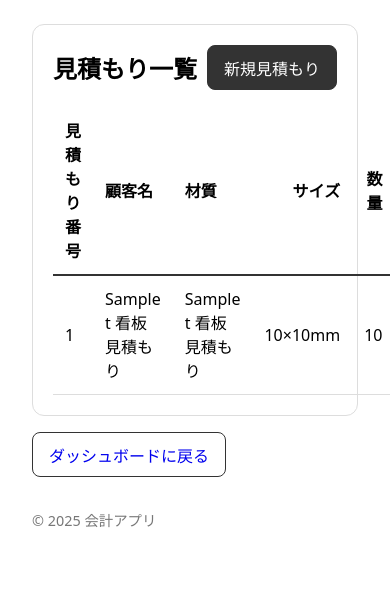
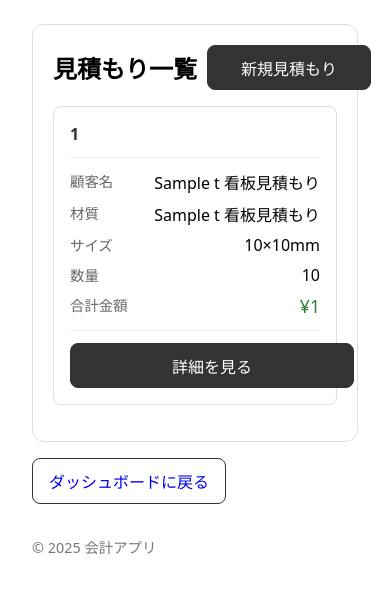
Before and after one commit to system-asayama/signboard-creation-app, a Flask app: page /signboard/ in a window 390 px wide; the page is wider, and only the part inside the window is pictured. Shown: the part 78-672 px from the top of that part. Run offline with Flask 3, Linux system fonts and the light colour scheme; the visitor is signed in with stand-in values (Sample User, id 1); tables that the repository leaves empty hold one stand-in row (values such as "Sample post"); a database or web service that is not in the repository returns one stand-in record (values such as "Sample title"); some libraries are stand-ins or nearby versions.

Commit message:
見積もり一覧画面をスマホ対応（レスポンシブデザイン）に修正

```diff
--- a/app/templates/signboard_estimates.html
+++ b/app/templates/signboard_estimates.html
@@ -4,10 +4,95 @@
 {% block header %}看板見積もり一覧{% endblock %}
 
 {% block content %}
+<style>
+  /* スマホ対応のスタイル */
+  @media (max-width: 768px) {
+    .desktop-table {
+      display: none;
+    }
+    .mobile-cards {
+      display: block;
+    }
+    .header-buttons {
+      flex-direction: column;
+      gap: 0.5rem;
+    }
+    .header-buttons a {
+      width: 100%;
+      text-align: center;
+    }
+  }
+
+  @media (min-width: 769px) {
+    .desktop-table {
+      display: table;
+    }
+    .mobile-cards {
+      display: none;
+    }
+  }
+
+  .estimate-card {
+    border: 1px solid #ddd;
+    border-radius: 8px;
+    padding: 1rem;
+    margin-bottom: 1rem;
+    background: white;
+  }
+
+  .estimate-card-header {
+    display: flex;
+    justify-content: space-between;
+    align-items: center;
+    margin-bottom: 0.75rem;
+    padding-bottom: 0.75rem;
+    border-bottom: 1px solid #eee;
+  }
+
+  .estimate-number {
+    font-weight: bold;
+    font-size: 1rem;
+    color: #333;
+  }
+
+  .estimate-status {
+    padding: 0.25rem 0.5rem;
+    border-radius: 4px;
+    font-size: 0.85rem;
+  }
+
+  .estimate-card-body {
+    display: flex;
+    flex-direction: column;
+    gap: 0.5rem;
+  }
+
+  .estimate-row {
+    display: flex;
+    justify-content: space-between;
+  }
+
+  .estimate-label {
+    color: #666;
+    font-size: 0.9rem;
+  }
+
+  .estimate-value {
+    font-weight: 500;
+    text-align: right;
+  }
+
+  .estimate-actions {
+    margin-top: 0.75rem;
+    padding-top: 0.75rem;
+    border-top: 1px solid #eee;
+  }
+</style>
+
 <div class="card">
-  <div style="display: flex; justify-content: space-between; align-items: center; margin-bottom: 1rem;">
+  <div style="display: flex; justify-content: space-between; align-items: center; margin-bottom: 1rem; flex-wrap: wrap; gap: 0.5rem;">
     <h2 style="margin: 0;">見積もり一覧</h2>
-    <div>
+    <div class="header-buttons" style="display: flex; gap: 0.5rem;">
       {% if session.get('role') == 'tenant_admin' %}
       <a href="{{ url_for('signboard.materials') }}" class="btn">材質Master</a>
       {% endif %}
@@ -16,7 +101,9 @@
   </div>
 
   {% if estimates %}
-  <table style="width: 100%; border-collapse: collapse; margin-top: 1rem;">
+  <!-- デスクトップ用テーブル -->
+  <div style="overflow-x: auto;">
+    <table class="desktop-table" style="width: 100%; border-collapse: collapse; margin-top: 1rem; min-width: 800px;">
       <thead>
         <tr style="border-bottom: 2px solid #333;">
           <th style="padding: 0.75rem; text-align: left;">見積もり番号</th>
@@ -56,6 +143,55 @@
         {% endfor %}
       </tbody>
     </table>
+  </div>
+
+  <!-- スマホ用カード表示 -->
+  <div class="mobile-cards">
+    {% for est in estimates %}
+    <div class="estimate-card">
+      <div class="estimate-card-header">
+        <div class="estimate-number">{{ est[1] }}</div>
+        <div class="estimate-status" style="
+          {% if est[7] == 'draft' %}background: #e3f2fd; color: #1565c0;
+          {% elif est[7] == 'sent' %}background: #fff3e0; color: #e65100;
+          {% elif est[7] == 'approved' %}background: #e8f5e9; color: #2e7d32;
+          {% elif est[7] == 'rejected' %}background: #ffebee; color: #c62828;
+          {% endif %}">
+          {% if est[7] == 'draft' %}下書き
+          {% elif est[7] == 'sent' %}送信済
+          {% elif est[7] == 'approved' %}承認済
+          {% elif est[7] == 'rejected' %}却下
+          {% endif %}
+        </div>
+      </div>
+      <div class="estimate-card-body">
+        <div class="estimate-row">
+          <span class="estimate-label">顧客名</span>
+          <span class="estimate-value">{{ est[2] or '-' }}</span>
+        </div>
+        <div class="estimate-row">
+          <span class="estimate-label">材質</span>
+          <span class="estimate-value">{{ est[9] }}</span>
+        </div>
+        <div class="estimate-row">
+          <span class="estimate-label">サイズ</span>
+          <span class="estimate-value">{{ est[3]|int }}×{{ est[4]|int }}mm</span>
+        </div>
+        <div class="estimate-row">
+          <span class="estimate-label">数量</span>
+          <span class="estimate-value">{{ est[5] }}</span>
+        </div>
+        <div class="estimate-row">
+          <span class="estimate-label">合計金額</span>
+          <span class="estimate-value" style="font-size: 1.1rem; color: #2e7d32;">¥{{ "{:,}".format(est[6]|int) }}</span>
+        </div>
+      </div>
+      <div class="estimate-actions">
+        <a href="{{ url_for('signboard.estimate_detail', estimate_id=est[0]) }}" class="btn btn-primary" style="width: 100%; text-align: center;">詳細を見る</a>
+      </div>
+    </div>
+    {% endfor %}
+  </div>
   {% else %}
   <p style="text-align: center; color: #666; padding: 2rem;">見積もりがありません</p>
   {% endif %}
```
Lines whose indentation alone changed are shown as unchanged.
